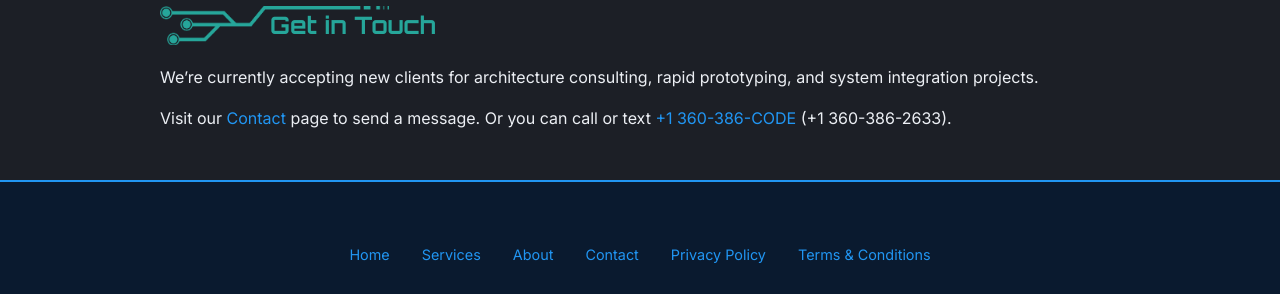
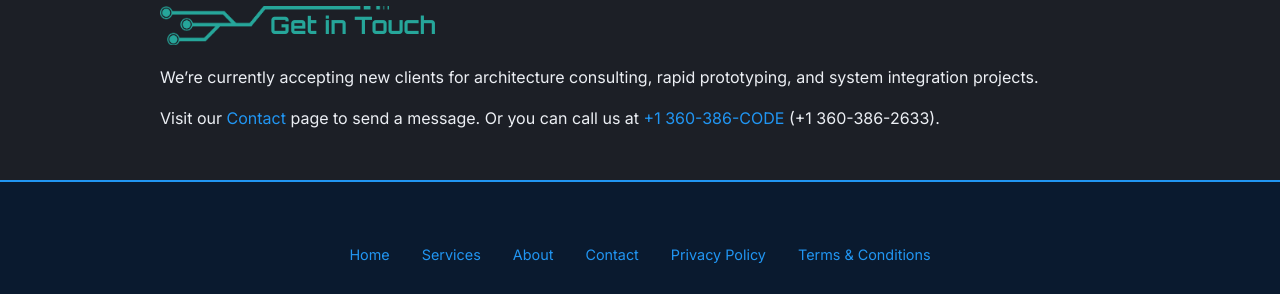
Before and after one commit to subspacesystems/website-2025b, a Jekyll site: the page built from index.md, in a window 1280 px wide. Shown: the part 1396-1690 px from the top of the page. Built offline with Jekyll 4.4.1, drawn with Linux system fonts in a browser that asks for light colours; our own code applies the rules of GitHub Pages for plain Markdown files.

Commit message:
Remover references to textign for now

```diff
--- a/contact/index.html
+++ b/contact/index.html
@@ -56,11 +56,11 @@
 
 <h2>Phone</h2>
 
-<p>You can also call or text us and we'll get back to you.</p>
+<p>You can also call us and we'll get back to you.</p>
 
 <p id="phone-number"><a href="tel:+13603862633">+1 360-386-CODE</a> (+1 360-386-2633)</p>
 
-<p>
+<p style="display: none;">
   By sending an SMS or MMS message to Subspace Systems from your mobile number, you agree to receive SMS/MMS messages from Subspace Systems. Message and data rates may apply.
   Reply <b>STOP</b> to opt-out. For more details, please see our <a href="{{ '/legal/privacy/' | relative_url }}">Privacy Policy</a> and <a href="{{ '/legal/terms/' | relative_url }}">Terms & Conditions</a>.
 </p>
--- a/index.md
+++ b/index.md
@@ -37,4 +37,4 @@
 
 We’re currently accepting new clients for architecture consulting, rapid prototyping, and system integration projects.
 
-Visit our [Contact]({{ '/contact' | relative_url }}) page to send a message. Or you can call or text [+1 360-386-CODE](tel:+13603862633) (+1 360-386-2633).
+Visit our [Contact]({{ '/contact' | relative_url }}) page to send a message. Or you can call us at [+1 360-386-CODE](tel:+13603862633) (+1 360-386-2633).
```
Also changed, not shown: services/index.md (+1 -3 lines).
